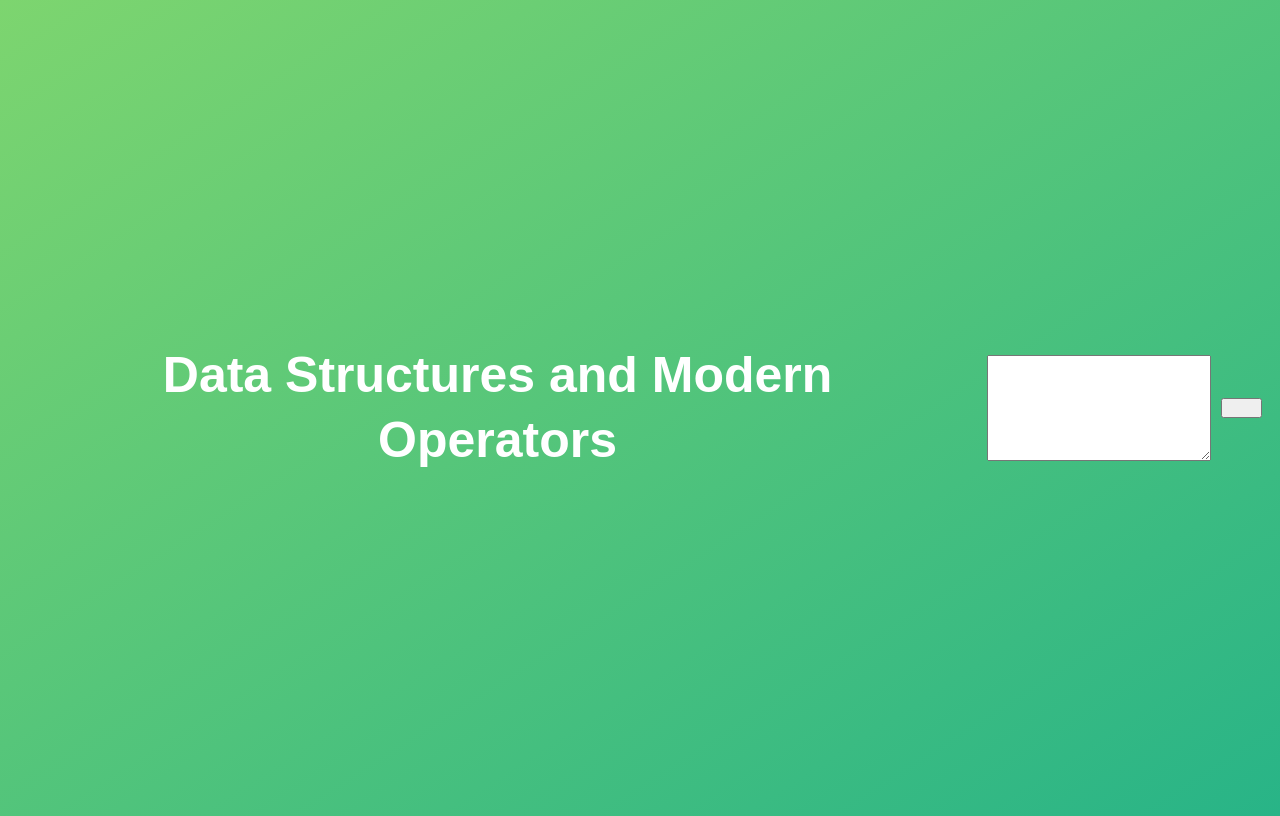
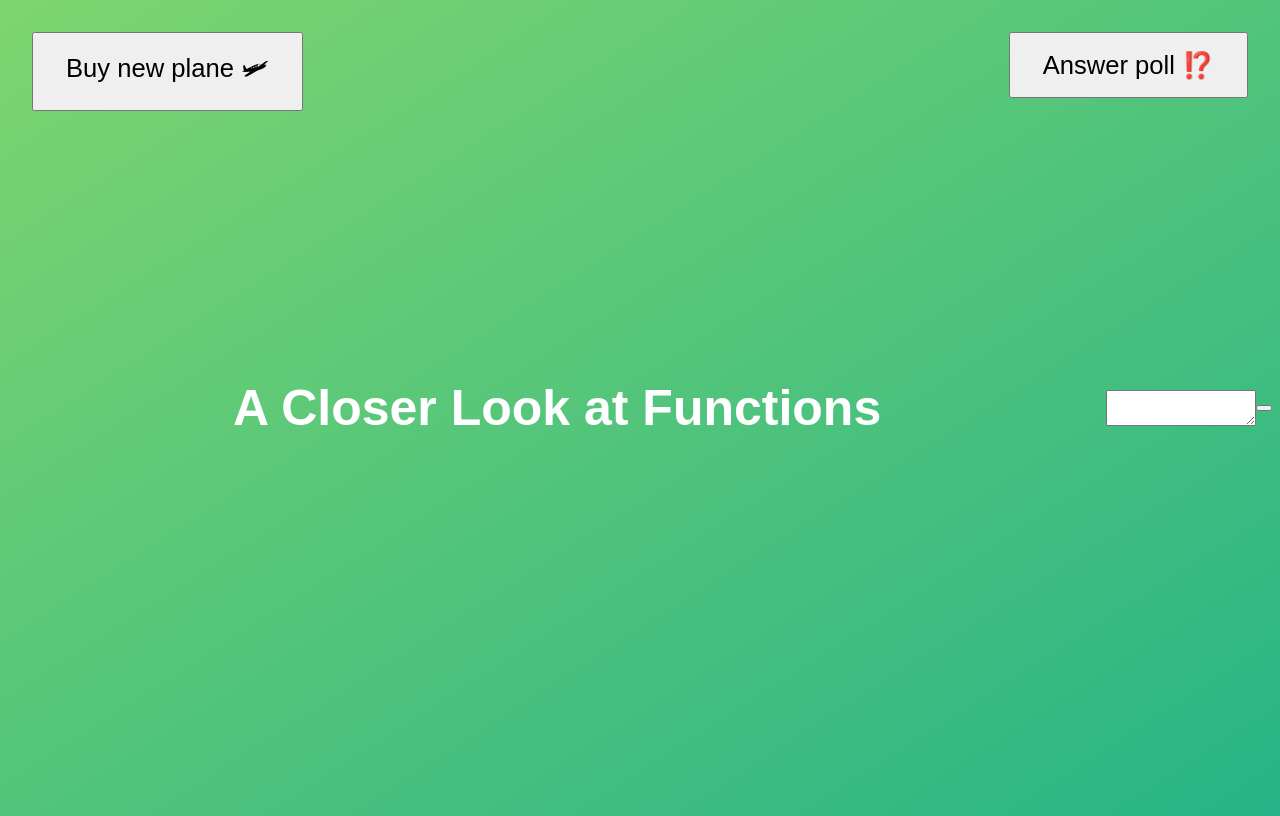
Before and after one commit to Fellah-wassim/Coding-challenges-JS, a plain HTML site: page index.html in a window 1280 px wide. Drawn offline with Linux system fonts and the light colour scheme.

Commit message:
solved the first two line of the challenge

```diff
--- a/index.html
+++ b/index.html
@@ -4,7 +4,7 @@
     <meta charset="UTF-8" />
     <meta name="viewport" content="width=device-width, initial-scale=1.0" />
     <meta http-equiv="X-UA-Compatible" content="ie=edge" />
-    <title>Data Structures and Modern Operators</title>
+    <title>A Closer Look at Functions</title>
     <style>
       body {
         height: 100vh;
@@ -21,19 +21,25 @@
         text-align: center;
         color: white;
       }
-      button {
-        width: 50px;
-        height: 20px;
-        margin: 10px;
+      .buy,
+      .poll {
+        font-size: 1.6rem;
+        padding: 1rem 2rem;
+        position: absolute;
+        top: 2rem;
       }
-      textarea {
-        width: 300px;
-        height: 100px;
+      .buy {
+        left: 2rem;
+      }
+      .poll {
+        right: 2rem;
       }
     </style>
   </head>
   <body>
-    <h1>Data Structures and Modern Operators</h1>
+    <h1>A Closer Look at Functions</h1>
+    <button class="buy">Buy new plane 🛩</button>
+    <button class="poll">Answer poll ⁉️</button>
     <script src="script.js"></script>
   </body>
 </html>
--- a/script.js
+++ b/script.js
@@ -182,3 +182,25 @@ const addTaxrate = function (rate) {
     return value * rate + value;
   };
 };
+//coding challenge nbr 1 in closer look to functions section
+
+const poll = {
+  question: 'What is your favourite programming language?',
+  options: ['0: JavaScript', '1: Python', '2: Rust', '3: C++'],
+  // This generates [0, 0, 0, 0]. More in the next section 😃
+  answers: new Array(4).fill(0),
+  registerNewAnswer() {
+    const answer = Number(
+      prompt(
+        `${this.question}\n${this.options.join('\n')}\n(write option number)`
+      )
+    );
+    //short circuting
+    typeof answer === 'number' &&
+      answer < this.options.length &&
+      this.answers[answer]++;
+  },
+};
+document
+  .querySelector('.poll')
+  .addEventListener('click', poll.registerNewAnswer.bind(poll));
```
